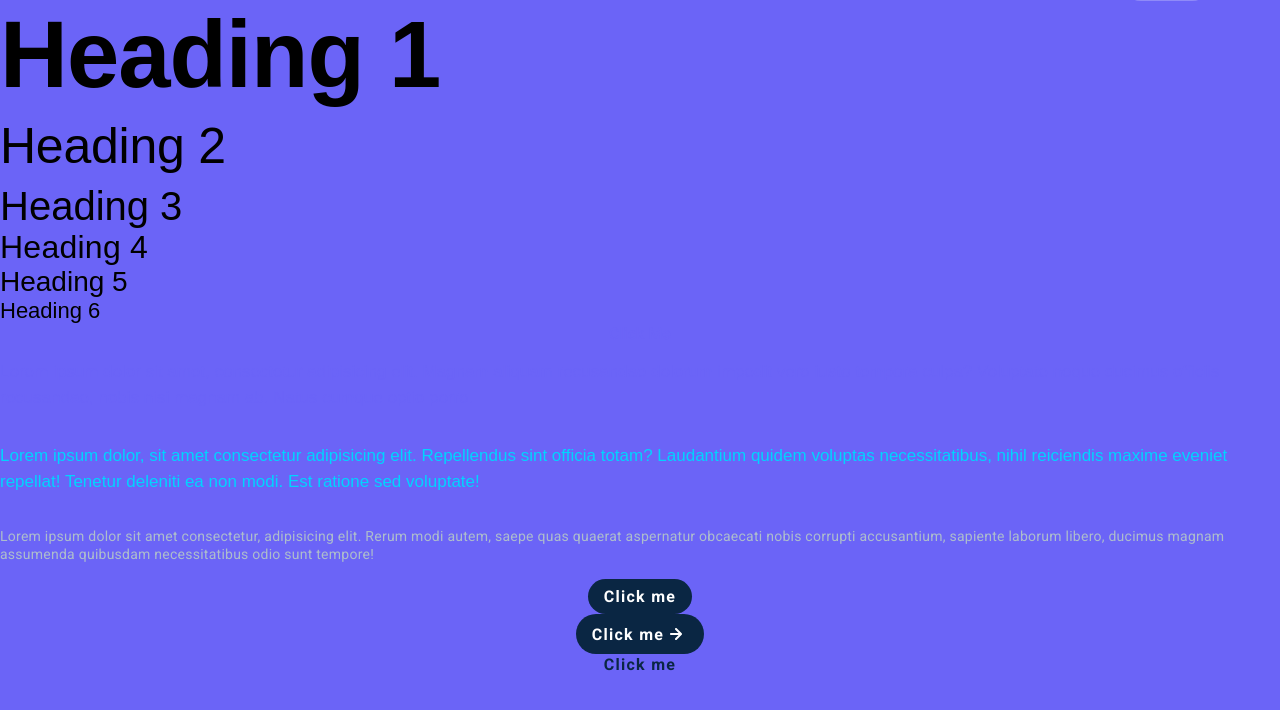
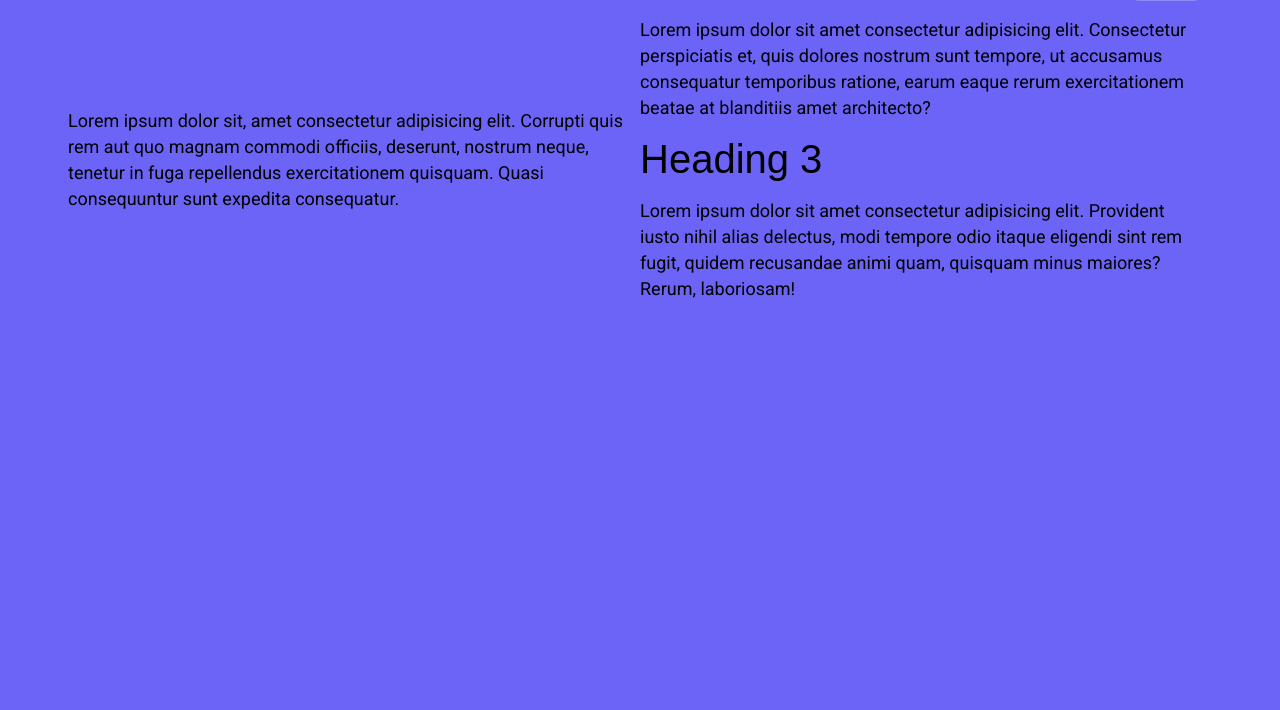
Before and after one commit to mdombrov-33/Swift, a website built with Vite: page index.html in a window 1280 px wide. Shown: the part 58-768 px from the top of the page. Built offline with nearby package versions, Linux system fonts and the light colour scheme; a web font is replaced by a local one.

Commit message:
define 2-column layout in main scss

```diff
--- a/index.html
+++ b/index.html
@@ -25,37 +25,32 @@
       </ul>
       <button class="primary-button navbar-button">Sign In</button>
     </nav>
-
-    <h1>Heading 1</h1>
-    <h2>Heading 2</h2>
-    <h3>Heading 3</h3>
-    <h4>Heading 4</h4>
-    <h5>Heading 5</h5>
-    <h6>Heading 6</h6>
-    <a href="">Click Me</a>
-    <p class="subtitle">
-      Lorem ipsum dolor sit amet, consectetur adipisicing elit. Magnam aliquam
-      recusandae dolorum impedit vero iusto tempora culpa? Voluptate neque
-      ducimus officiis recusandae, nobis nisi magnam ab. Natus cumque optio
-      porro.
-    </p>
-    <p class="subtitle-2">
-      Lorem ipsum dolor, sit amet consectetur adipisicing elit. Repellendus sint
-      officia totam? Laudantium quidem voluptas necessitatibus, nihil reiciendis
-      maxime eveniet repellat! Tenetur deleniti ea non modi. Est ratione sed
-      voluptate!
-    </p>
-    <p class="secondary-text">
-      Lorem ipsum dolor sit amet consectetur, adipisicing elit. Rerum modi
-      autem, saepe quas quaerat aspernatur obcaecati nobis corrupti accusantium,
-      sapiente laborum libero, ducimus magnam assumenda quibusdam necessitatibus
-      odio sunt tempore!
-    </p>
-    <button class="primary-button">Click me</button>
-    <button class="primary-button with-icon">
-      Click me
-      <img src="/public/assets/arrow-right-light.svg" alt="" />
-    </button>
-    <button class="secondary-button">Click me</button>
+    <div class="section-container">
+      <div class="two-column">
+        <div class="column-left">
+          <p>
+            Lorem ipsum dolor sit, amet consectetur adipisicing elit. Corrupti
+            quis rem aut quo magnam commodi officiis, deserunt, nostrum neque,
+            tenetur in fuga repellendus exercitationem quisquam. Quasi
+            consequuntur sunt expedita consequatur.
+          </p>
+        </div>
+        <div class="column-right">
+          <p>
+            Lorem ipsum dolor sit amet consectetur adipisicing elit. Consectetur
+            perspiciatis et, quis dolores nostrum sunt tempore, ut accusamus
+            consequatur temporibus ratione, earum eaque rerum exercitationem
+            beatae at blanditiis amet architecto?
+          </p>
+          <h3>Heading 3</h3>
+          <p>
+            Lorem ipsum dolor sit amet consectetur adipisicing elit. Provident
+            iusto nihil alias delectus, modi tempore odio itaque eligendi sint
+            rem fugit, quidem recusandae animi quam, quisquam minus maiores?
+            Rerum, laboriosam!
+          </p>
+        </div>
+      </div>
+    </div>
   </body>
 </html>
--- a/src/scss/abstracts/mixins.scss
+++ b/src/scss/abstracts/mixins.scss
@@ -17,3 +17,8 @@
   justify-content: center;
   align-items: center;
 }
+
+@mixin sectionContainer {
+  width: 100%;
+  max-width: $standard-width;
+}
--- a/src/scss/base/base.scss
+++ b/src/scss/base/base.scss
@@ -97,3 +97,7 @@ p {
   color: $text-grey;
   letter-spacing: 0.25px;
 }
+
+.section-container {
+  @include sectionContainer;
+}
--- a/src/scss/layout/index.scss
+++ b/src/scss/layout/index.scss
@@ -1 +1,2 @@
 @forward "../layout/navbar.scss";
+@forward "../layout/main.scss";
--- /dev/null
+++ b/src/scss/layout/main.scss
@@ -0,0 +1,27 @@
+@use "../abstracts/variables.scss" as *;
+@use "../abstracts/mixins.scss" as *;
+
+.two-column {
+  width: 100%;
+  display: flex;
+  flex-direction: row;
+  justify-content: flex-start;
+  box-sizing: border-box;
+}
+
+.two-column > .column-left {
+  @include flexCenter;
+  flex-direction: column;
+  width: 50%;
+  box-sizing: border-box;
+  padding: 0 $spacing-md 0 0;
+  display: flex;
+}
+
+.two-column > .column-right {
+  @include flexCenter;
+  flex-direction: column;
+  width: 50%;
+  box-sizing: border-box;
+  padding: 0 $spacing-md 0 0;
+}
```
